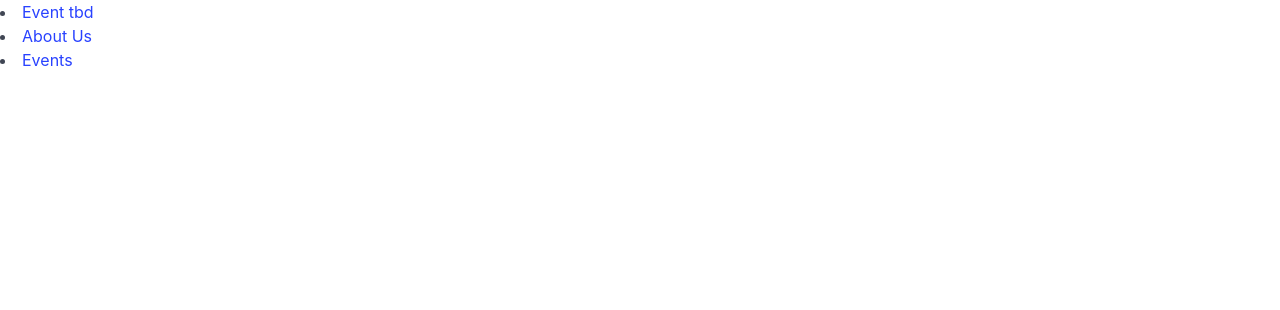
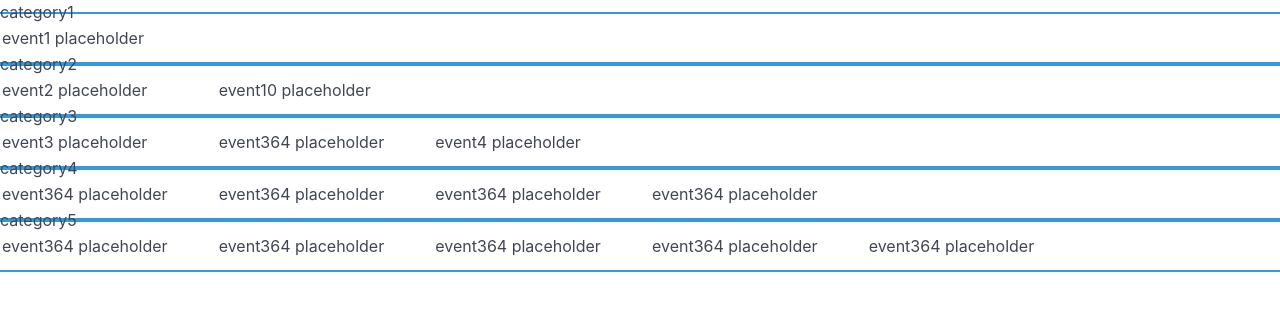
Before and after one commit to sarhecker/event-tbd, a plain HTML site: page team/pages/event/index.html in a window 1280 px wide. Drawn offline with nearby package versions, Linux system fonts and the light colour scheme.

Commit message:
started on the events
finished making js to append elements to html, created dummy data for input, need to work on css for the event boarder and dropdown, need to add event information to the event boxes

```diff
--- a/team/pages/event/event.css
+++ b/team/pages/event/event.css
@@ -1 +1,6 @@
 @import "https://cdn.jsdelivr.net/npm/bulma@1.0.2/css/bulma.min.css";
+
+.columns{
+    border: 2px solid #3498db; /* Adjust color and thickness as needed */
+    border-radius: 4px; /* Optional: adds rounded corners */
+}
--- /dev/null
+++ b/team/pages/event/event.js
@@ -0,0 +1,36 @@
+//these are placeholders in place of the database, when we have the actual database setup, we can remove this
+const category = ['category1', 'category2', 'category3', 'category4', 'category5'];
+import data from './event.json' with { type: "json" };
+
+const eventWrapper = document.getElementById('eventlist_wrapper');
+
+const events = data.events;
+
+//algorithm below not efficient, imporve later after we finish frontend implementation
+category.forEach((e) => {
+
+    // make the div for the category
+    const cat = document.createElement('div');
+    cat.className = `${e}`;
+    const catText = document.createTextNode(e)
+    cat.appendChild(catText);
+
+    const column = document.createElement('div');
+    column.className = 'columns'
+    // append the events to their corresponding category
+    events.forEach((i) => {
+        if(i.category === e){
+            const newevent = document.createElement('div');
+            newevent.className = 'column is-2 bordered-column';
+            const eventName = document.createTextNode(i.name);
+            newevent.appendChild(eventName);
+
+            column.appendChild(newevent);
+        }
+    })
+
+    cat.appendChild(column);
+
+    eventWrapper.appendChild(cat);
+
+})
--- /dev/null
+++ b/team/pages/event/event.json
@@ -0,0 +1,156 @@
+{
+    "events": [
+        {
+            "eventid": "event1",
+            "name": "event1 placeholder",
+            "description": "description1 placeholder",
+            "date": "10/10/24",
+            "time": "11:30pm",
+            "rating": 5,
+            "image": "image placeholder",
+            "category": "category1"
+        },
+        {
+            "eventid": "event2",
+            "name": "event2 placeholder",
+            "description": "description2 placeholder",
+            "date": "10/10/24",
+            "time": "11:30pm",
+            "rating": 5,
+            "image": "image placeholder",
+            "category": "category2"
+        },
+        {
+            "eventid": "event10",
+            "name": "event10 placeholder",
+            "description": "description2 placeholder",
+            "date": "10/10/24",
+            "time": "11:30pm",
+            "rating": 5,
+            "image": "image placeholder",
+            "category": "category2"
+        },
+        {
+            "eventid": "event3",
+            "name": "event3 placeholder",
+            "description": "description3 placeholder",
+            "date": "10/10/24",
+            "time": "11:30pm",
+            "rating": 5,
+            "image": "image placeholder",
+            "category": "category3"
+        },
+        {
+            "eventid": "event364",
+            "name": "event364 placeholder",
+            "description": "description3 placeholder",
+            "date": "10/10/24",
+            "time": "11:30pm",
+            "rating": 5,
+            "image": "image placeholder",
+            "category": "category3"
+        },
+        {
+            "eventid": "event364",
+            "name": "event364 placeholder",
+            "description": "description3 placeholder",
+            "date": "10/10/24",
+            "time": "11:30pm",
+            "rating": 5,
+            "image": "image placeholder",
+            "category": "category4"
+        },
+        {
+            "eventid": "event364",
+            "name": "event364 placeholder",
+            "description": "description3 placeholder",
+            "date": "10/10/24",
+            "time": "11:30pm",
+            "rating": 5,
+            "image": "image placeholder",
+            "category": "category4"
+        },
+        {
+            "eventid": "event364",
+            "name": "event364 placeholder",
+            "description": "description3 placeholder",
+            "date": "10/10/24",
+            "time": "11:30pm",
+            "rating": 5,
+            "image": "image placeholder",
+            "category": "category4"
+        },
+        {
+            "eventid": "event364",
+            "name": "event364 placeholder",
+            "description": "description3 placeholder",
+            "date": "10/10/24",
+            "time": "11:30pm",
+            "rating": 5,
+            "image": "image placeholder",
+            "category": "category4"
+        },
+        {
+            "eventid": "event364",
+            "name": "event364 placeholder",
+            "description": "description3 placeholder",
+            "date": "10/10/24",
+            "time": "11:30pm",
+            "rating": 5,
+            "image": "image placeholder",
+            "category": "category5"
+        },
+        {
+            "eventid": "event364",
+            "name": "event364 placeholder",
+            "description": "description3 placeholder",
+            "date": "10/10/24",
+            "time": "11:30pm",
+            "rating": 5,
+            "image": "image placeholder",
+            "category": "category5"
+        },
+        {
+            "eventid": "event364",
+            "name": "event364 placeholder",
+            "description": "description3 placeholder",
+            "date": "10/10/24",
+            "time": "11:30pm",
+            "rating": 5,
+            "image": "image placeholder",
+            "category": "category5"
+        },
+        {
+            "eventid": "event364",
+            "name": "event364 placeholder",
+            "description": "description3 placeholder",
+            "date": "10/10/24",
+            "time": "11:30pm",
+            "rating": 5,
+            "image": "image placeholder",
+            "category": "category5"
+        },
+        {
+            "eventid": "event364",
+            "name": "event364 placeholder",
+            "description": "description3 placeholder",
+            "date": "10/10/24",
+            "time": "11:30pm",
+            "rating": 5,
+            "image": "image placeholder",
+            "category": "category5"
+        },
+
+        {
+            "eventid": "event4",
+            "name": "event4 placeholder",
+            "description": "description4 placeholder",
+            "date": "10/10/24",
+            "time": "11:30pm",
+            "rating": 5,
+            "image": "image placeholder",
+            "category": "category3"
+        }
+
+    ]
+}
--- a/team/pages/event/index.html
+++ b/team/pages/event/index.html
@@ -1,17 +1,46 @@
-<!DOCTYPE html>
-<html>
-  <head>
-    <meta charset="utf-8">
-    <meta name="viewport" content="width=device-width, initial-scale=1">
-    <title>Event tbd</title>
-    <link rel="stylesheet" href="event.css">
-    <script src="../allcomponents/nav.js" type="module"></script>
-  </head>
-  <body>
-    <div>
-        <nav id='navbar'>
-        </nav>
+<eventList class = "eventlist_wrapper" id="eventlist_wrapper">
+  <script type="module" src="event.js"></script>
+  <link rel = "stylesheet" href="event.css" >
+
+  <!-- <div class="eventcat_1">
+    Category1 placeholder
+    <div class="event">
+      Event1.1 placeholder
     </div>
-  </section>
-  </body>
-</html>
+    <div class="event">
+      Event1.2 placeholder
+    </div>
+    <div class="event">
+      Event1.3 placeholder
+    </div>
+
+  </div>
+
+  <div class="eventcat_2">
+    Category2 placeholder
+    <div class="event">
+      Event2.1 placeholder
+    </div>
+    <div class="event">
+      Event2.2 placeholder
+    </div>
+    <div class="event">
+      Event2.3 placeholder
+    </div>
+  </div>
+
+    <div class="eventcat_3">
+      Category1 placeholder
+      <div class="event">
+        Event3.1 placeholder
+      </div>
+      <div class="event">
+        Event3.2 placeholder
+      </div>
+      <div class="event">
+        Event3.3 placeholder
+      </div>
+    </div>
+
+  </div> -->
+</eventList>
```
